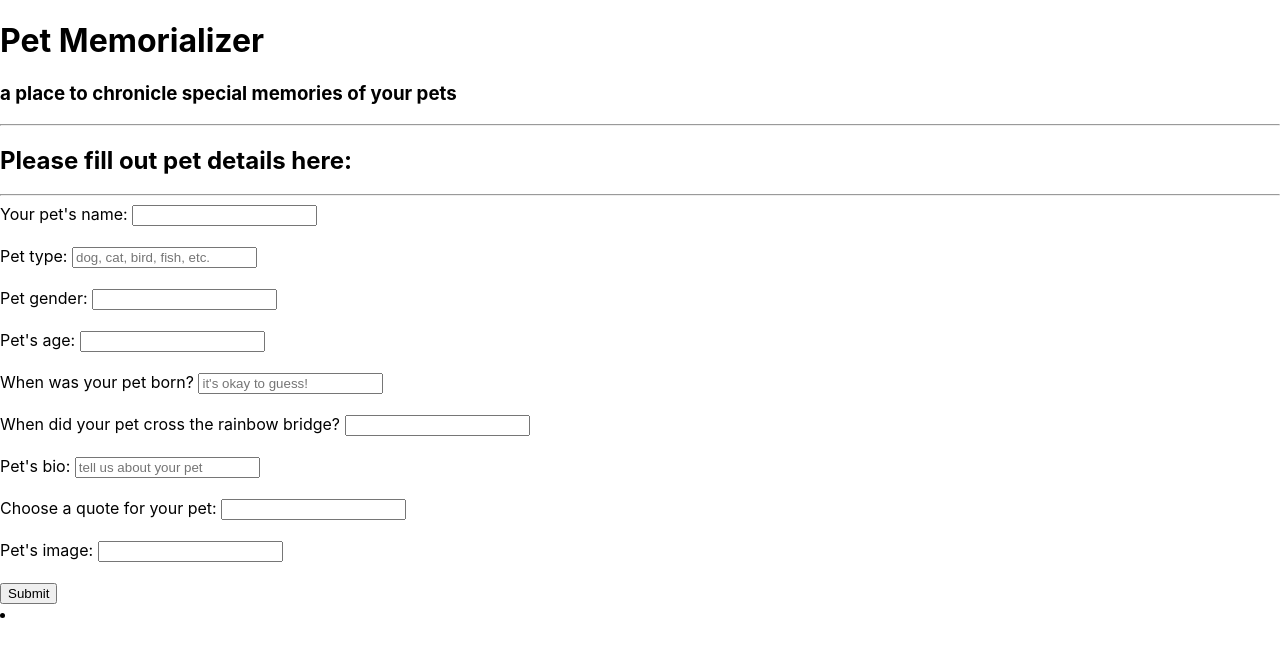
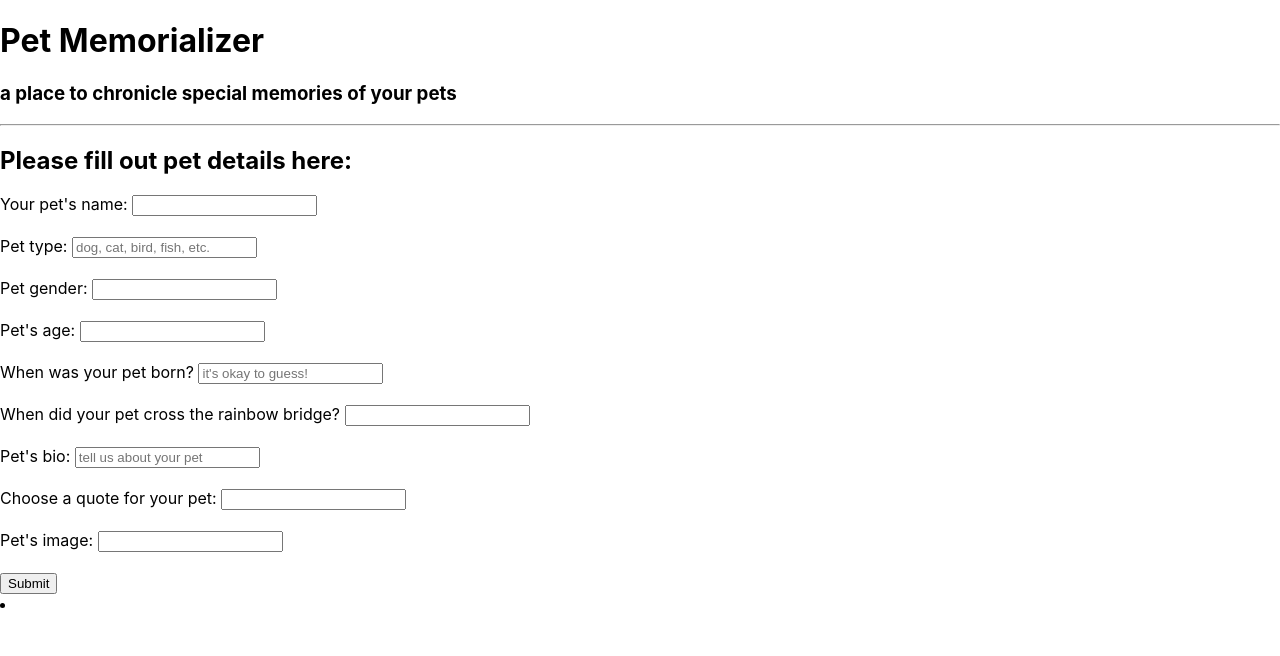
Before and after one commit to leighad/pet-memorializer-frontend, a React (Create React App) app: page /pets/new in a window 1280 px wide. Shown: the top 656 px of the page. Built offline with nearby package versions, Linux system fonts and the light colour scheme; no server answers.

Commit message:
remove line break under header

```diff
--- a/src/components/PetInput.js
+++ b/src/components/PetInput.js
@@ -41,7 +41,7 @@ class PetInput extends React.Component {
     render() {
         return (
             <div>
-            <h2>Please fill out pet details here: </h2><hr/>
+            <h2>Please fill out pet details here: </h2>
                 <form onSubmit={this.handleSubmit}>
                     <label>Your pet's name: </label>
                     <input type='text' value={this.state.name} name='name' onChange={this.handleChange}/><br/><br/>
```
